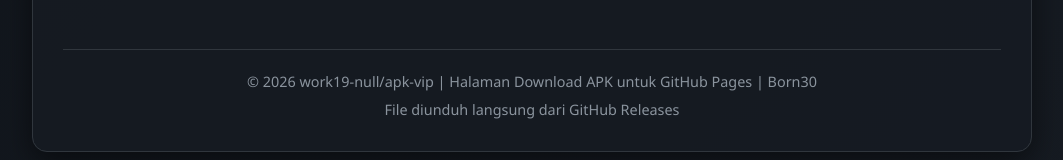
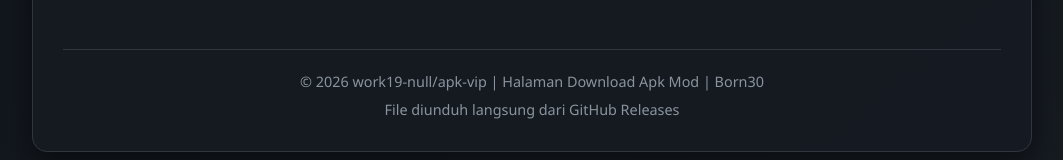
Before and after one commit to work19-null/apk-vip, a plain HTML site: page docs/index.html in a window 1280 px wide. Shown: the part 1575-1735 px from the top of the page, without its empty margins (108-1171 px from the left). Drawn offline with Linux system fonts and the light colour scheme; no server answers.

Commit message:
Update index.html

```diff
--- a/docs/index.html
+++ b/docs/index.html
@@ -293,7 +293,7 @@
         </div>
 
         <footer>
-            <p>© 2026 work19-null/apk-vip | Halaman Download APK untuk GitHub Pages | Born30</p>
+            <p>© 2026 work19-null/apk-vip | Halaman Download Apk Mod | Born30</p>
             <p style="margin-top: 5px;">File diunduh langsung dari GitHub Releases</p>
         </footer>
     </div>
```
